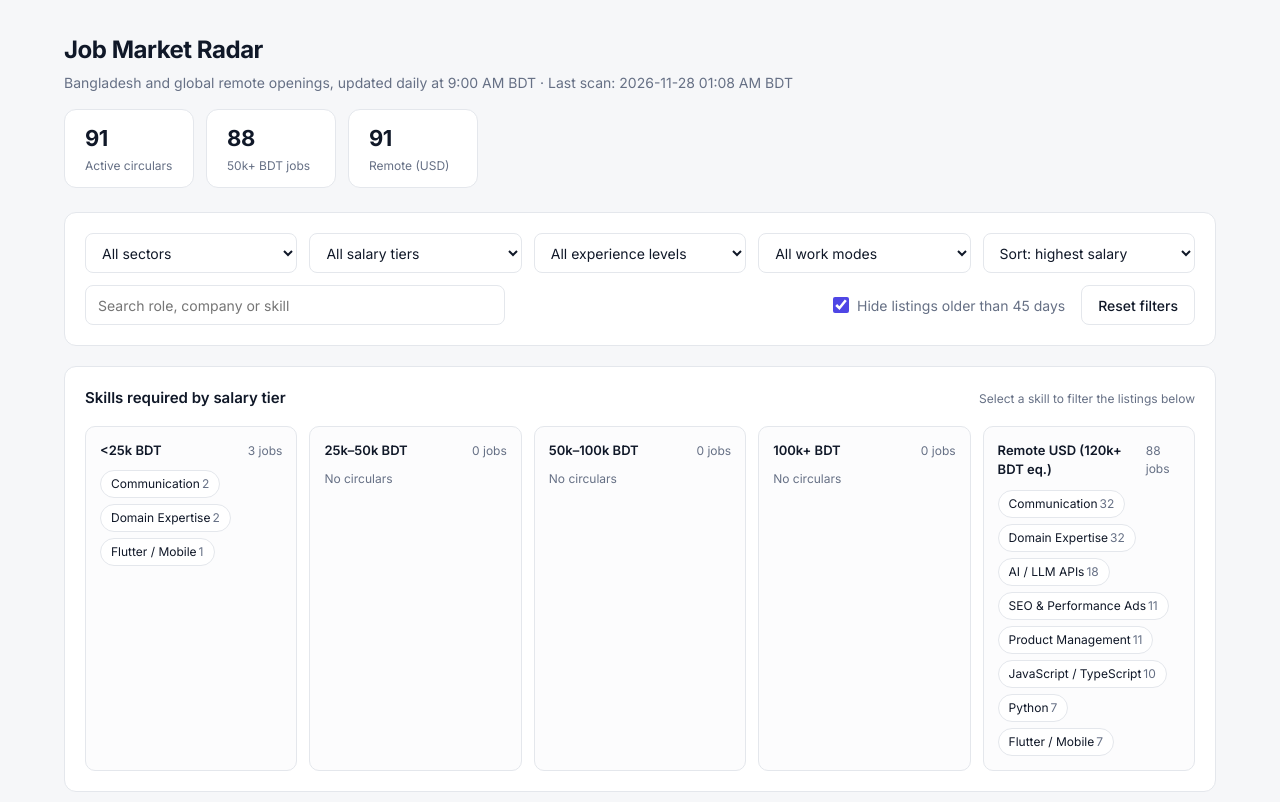
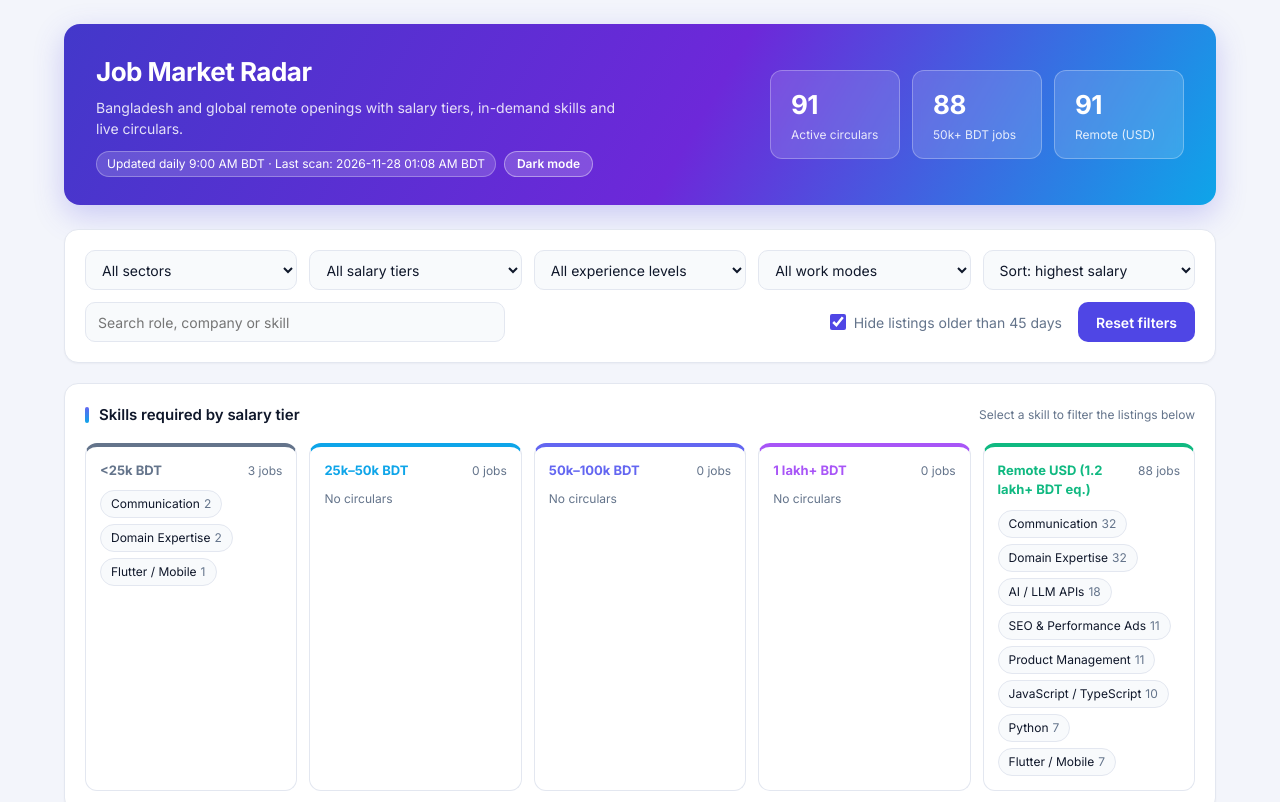
Before and after one commit to protwoy007/job_requirements, a plain HTML site: page docs/index.html in a window 1280 px wide. Shown: the top 802 px of the page. Drawn offline with nearby package versions, Linux system fonts and the light colour scheme.

Commit message:
Add light/dark theme toggle

```diff
--- a/docs/index.html
+++ b/docs/index.html
@@ -4,25 +4,74 @@
   <meta charset="UTF-8" />
   <meta name="viewport" content="width=device-width, initial-scale=1.0" />
   <title>BD Job Market Radar</title>
+  <script>
+    (function () {
+      var t = null;
+      try { t = localStorage.getItem("theme"); } catch (e) {}
+      if (!t) t = window.matchMedia && window.matchMedia("(prefers-color-scheme: dark)").matches ? "dark" : "light";
+      document.documentElement.setAttribute("data-theme", t);
+    })();
+  </script>
   <link rel="preconnect" href="https://fonts.googleapis.com" />
   <link rel="preconnect" href="https://fonts.gstatic.com" crossorigin />
   <link href="https://fonts.googleapis.com/css2?family=Inter:wght@400;500;600;700&display=swap" rel="stylesheet" />
   <script src="https://cdn.jsdelivr.net/npm/chart.js"></script>
   <style>
     :root {
-      --bg: #f6f7f9;
+      color-scheme: light;
+      --bg: #f3f5fb;
       --surface: #ffffff;
-      --border: #e4e7ec;
-      --text: #101828;
-      --muted: #667085;
+      --border: #e3e7f0;
+      --text: #0f172a;
+      --muted: #64748b;
       --accent: #4f46e5;
       --accent-soft: #eef2ff;
-      --green: #067647;
-      --green-soft: #ecfdf3;
-      --amber-soft: #fffaeb;
-      --amber: #b54708;
-      --blue-soft: #eff8ff;
-      --blue: #175cd3;
+      --accent-border: #c7d2fe;
+      --field: #f8fafc;
+      --tag-bg: #f1f5f9;
+      --tag-fg: #475569;
+      --mode-bg: #fef3c7;
+      --mode-fg: #92400e;
+      --skill-bg: #eef2ff;
+      --skill-fg: #4338ca;
+      --roi-bg: linear-gradient(135deg, #eef2ff, #ecfeff);
+      --roi-border: #c7d2fe;
+      --roi-fg: #312e81;
+      --hero: linear-gradient(120deg, #4338ca 0%, #6d28d9 55%, #0ea5e9 100%);
+      --shadow: 0 1px 2px rgba(15,23,42,0.04);
+      --shadow-hover: 0 6px 18px rgba(15,23,42,0.08);
+      --sec-bg-l: 92%;
+      --sec-fg-l: 32%;
+      --sec-bg-s: 85%;
+      --sec-fg-s: 70%;
+    }
+    :root[data-theme="dark"] {
+      color-scheme: dark;
+      --bg: #0b1020;
+      --surface: #121a30;
+      --border: #25304d;
+      --text: #e6e9f5;
+      --muted: #94a3c0;
+      --accent: #818cf8;
+      --accent-soft: rgba(99,102,241,0.16);
+      --accent-border: rgba(129,140,248,0.4);
+      --field: #0e1630;
+      --tag-bg: #1c2744;
+      --tag-fg: #b6c0dc;
+      --mode-bg: rgba(245,158,11,0.16);
+      --mode-fg: #fbbf24;
+      --skill-bg: rgba(99,102,241,0.2);
+      --skill-fg: #a5b4fc;
+      --roi-bg: linear-gradient(135deg, rgba(99,102,241,0.16), rgba(14,165,233,0.12));
+      --roi-border: rgba(129,140,248,0.35);
+      --roi-fg: #c7d2fe;
+      --hero: linear-gradient(120deg, #312e81 0%, #5b21b6 55%, #0369a1 100%);
+      --shadow: 0 1px 2px rgba(0,0,0,0.4);
+      --shadow-hover: 0 8px 22px rgba(0,0,0,0.45);
+      --sec-bg-l: 22%;
+      --sec-fg-l: 80%;
+      --sec-bg-s: 50%;
+      --sec-fg-s: 85%;
     }
     * { box-sizing: border-box; margin: 0; padding: 0; }
     body {
@@ -33,63 +82,78 @@
       line-height: 1.5;
       -webkit-font-smoothing: antialiased;
     }
-    .wrap { max-width: 1200px; margin: 0 auto; padding: 32px 24px 64px; }
-    .topbar { display: flex; flex-wrap: wrap; justify-content: space-between; align-items: flex-end; gap: 16px; margin-bottom: 24px; }
-    .topbar h1 { font-size: 24px; font-weight: 700; letter-spacing: -0.02em; }
-    .topbar p { color: var(--muted); margin-top: 4px; }
-    .kpis { display: grid; grid-template-columns: repeat(3, minmax(120px, 1fr)); gap: 12px; }
-    .kpi { background: var(--surface); border: 1px solid var(--border); border-radius: 12px; padding: 12px 20px; min-width: 130px; }
-    .kpi .v { font-size: 22px; font-weight: 700; letter-spacing: -0.02em; }
-    .kpi .l { font-size: 12px; color: var(--muted); margin-top: 2px; }
-    .card { background: var(--surface); border: 1px solid var(--border); border-radius: 12px; padding: 20px; margin-bottom: 20px; }
-    .card-head { display: flex; flex-wrap: wrap; justify-content: space-between; align-items: baseline; gap: 8px; margin-bottom: 16px; }
-    .card-head h2 { font-size: 15px; font-weight: 600; }
+    .wrap { max-width: 1200px; margin: 0 auto; padding: 24px 24px 64px; }
+    .hero {
+      background: var(--hero);
+      border-radius: 16px;
+      padding: 28px 32px;
+      color: #fff;
+      display: flex; flex-wrap: wrap; justify-content: space-between; align-items: center; gap: 24px;
+      margin-bottom: 24px;
+      box-shadow: 0 10px 30px rgba(79, 70, 229, 0.25);
+    }
+    .hero h1 { font-size: 26px; font-weight: 700; letter-spacing: -0.02em; }
+    .hero p { color: rgba(255,255,255,0.85); margin-top: 6px; max-width: 520px; }
+    .hero-meta { display: flex; flex-wrap: wrap; align-items: center; gap: 8px; margin-top: 12px; }
+    .theme-btn { font: inherit; font-size: 12px; font-weight: 600; padding: 3px 12px; border-radius: 999px; border: 1px solid rgba(255,255,255,0.4); background: rgba(255,255,255,0.18); color: #fff; cursor: pointer; }
+    .theme-btn:hover { background: rgba(255,255,255,0.3); }
+    .hero .stamp { display: inline-block; font-size: 12px; background: rgba(255,255,255,0.16); border: 1px solid rgba(255,255,255,0.28); padding: 3px 10px; border-radius: 999px; }
+    .kpis { display: flex; gap: 12px; flex-wrap: wrap; }
+    .kpi { background: rgba(255,255,255,0.14); border: 1px solid rgba(255,255,255,0.28); border-radius: 12px; padding: 14px 20px; min-width: 130px; backdrop-filter: blur(4px); }
+    .kpi .v { font-size: 26px; font-weight: 700; letter-spacing: -0.02em; }
+    .kpi .l { font-size: 12px; color: rgba(255,255,255,0.85); margin-top: 2px; }
+    .card { background: var(--surface); border: 1px solid var(--border); border-radius: 14px; padding: 20px; margin-bottom: 20px; box-shadow: var(--shadow); }
+    .card-head { display: flex; flex-wrap: wrap; justify-content: space-between; align-items: center; gap: 8px; margin-bottom: 16px; }
+    .card-head h2 { font-size: 15px; font-weight: 600; display: flex; align-items: center; gap: 10px; }
+    .card-head h2::before { content: ""; width: 4px; height: 16px; border-radius: 2px; background: linear-gradient(180deg, #6366f1, #0ea5e9); }
     .card-head .hint { font-size: 12px; color: var(--muted); }
     .filters { display: grid; grid-template-columns: repeat(5, 1fr); gap: 12px; }
     select, input[type="text"] {
       width: 100%; height: 40px; padding: 0 12px; font: inherit; color: var(--text);
-      background: var(--surface); border: 1px solid var(--border); border-radius: 8px; outline: none;
+      background: var(--field); border: 1px solid var(--border); border-radius: 10px; outline: none;
     }
-    select:focus, input[type="text"]:focus { border-color: var(--accent); box-shadow: 0 0 0 3px var(--accent-soft); }
+    select:focus, input[type="text"]:focus { border-color: var(--accent); background: var(--surface); box-shadow: 0 0 0 3px rgba(99,102,241,0.18); }
     .filter-row { display: flex; flex-wrap: wrap; justify-content: space-between; align-items: center; gap: 12px; margin-top: 12px; }
     .filter-row input[type="text"] { max-width: 420px; }
     .filter-row .right { display: flex; align-items: center; gap: 16px; }
     label.check { display: flex; align-items: center; gap: 8px; color: var(--muted); cursor: pointer; }
     input[type="checkbox"] { accent-color: var(--accent); width: 16px; height: 16px; }
-    .btn { height: 40px; padding: 0 16px; font: inherit; font-weight: 500; color: var(--text); background: var(--surface); border: 1px solid var(--border); border-radius: 8px; cursor: pointer; }
-    .btn:hover { background: var(--bg); }
+    .btn { height: 40px; padding: 0 18px; font: inherit; font-weight: 600; color: #fff; background: #4f46e5; border: 0; border-radius: 10px; cursor: pointer; }
+    .btn:hover { background: #4338ca; }
     .matrix { display: grid; grid-template-columns: repeat(5, 1fr); gap: 12px; }
-    .tier { border: 1px solid var(--border); border-radius: 10px; padding: 14px; background: #fcfcfd; }
-    .tier-top { display: flex; justify-content: space-between; align-items: baseline; margin-bottom: 10px; }
-    .tier-top .name { font-weight: 600; font-size: 13px; }
-    .tier-top .cnt { font-size: 12px; color: var(--muted); }
+    .tier { --c: #64748b; border: 1px solid var(--border); border-top: 4px solid var(--c); border-radius: 12px; padding: 14px; background: var(--surface); }
+    .tier.t0 { --c: #64748b; } .tier.t1 { --c: #0ea5e9; } .tier.t2 { --c: #6366f1; } .tier.t3 { --c: #a855f7; } .tier.t4 { --c: #10b981; }
+    .tier-top { display: flex; justify-content: space-between; align-items: baseline; margin-bottom: 10px; gap: 6px; }
+    .tier-top .name { font-weight: 700; font-size: 13px; color: var(--c); }
+    .tier-top .cnt { font-size: 12px; color: var(--muted); white-space: nowrap; }
     .chips { display: flex; flex-wrap: wrap; gap: 6px; }
-    .chip { font: inherit; font-size: 12px; padding: 4px 10px; border-radius: 999px; border: 1px solid var(--border); background: var(--surface); color: var(--text); cursor: pointer; }
-    .chip:hover, .chip.active { border-color: var(--accent); background: var(--accent-soft); color: var(--accent); }
-    .chip .n { color: var(--muted); margin-left: 2px; }
+    .chip { font: inherit; font-size: 12px; padding: 4px 10px; border-radius: 999px; border: 1px solid var(--border); background: var(--field); color: var(--text); cursor: pointer; }
+    .tier .chip:hover { border-color: var(--c); color: var(--c); background: var(--surface); }
+    .chip.active { border-color: var(--accent); background: var(--accent-soft); color: var(--accent); font-weight: 600; }
+    .chip .n { color: var(--muted); margin-left: 4px; }
     .empty-note { font-size: 12px; color: var(--muted); }
     .two-col { display: grid; grid-template-columns: 2fr 1fr; gap: 20px; }
     .two-col .card { margin-bottom: 0; }
-    .roi-box { margin-top: 16px; padding: 12px; background: var(--accent-soft); border-radius: 8px; font-size: 13px; color: #3730a3; }
-    .roi-box .t { font-weight: 600; margin-bottom: 4px; }
+    .roi-box { margin-top: 16px; padding: 14px; background: var(--roi-bg); border: 1px solid var(--roi-border); border-radius: 10px; font-size: 13px; color: var(--roi-fg); }
+    .roi-box .t { font-weight: 700; margin-bottom: 4px; }
     .scroll { max-height: 180px; overflow-y: auto; }
     .section-gap { margin-top: 20px; }
-    .badge-filter { font-size: 12px; padding: 4px 10px; border-radius: 999px; background: var(--accent-soft); color: var(--accent); border: 1px solid #c7d2fe; cursor: pointer; }
+    .badge-filter { font-size: 12px; padding: 4px 10px; border-radius: 999px; background: var(--accent-soft); color: var(--accent); border: 1px solid var(--accent-border); cursor: pointer; }
     .hidden { display: none; }
     .jobs { display: grid; grid-template-columns: repeat(2, 1fr); gap: 12px; }
-    .job { border: 1px solid var(--border); border-radius: 10px; padding: 16px; display: flex; flex-direction: column; justify-content: space-between; background: var(--surface); }
-    .job:hover { border-color: #c7d2fe; box-shadow: 0 1px 3px rgba(16,24,40,0.08); }
+    .job { border: 1px solid var(--border); border-left: 4px solid #6366f1; border-radius: 12px; padding: 16px; display: flex; flex-direction: column; justify-content: space-between; background: var(--surface); transition: box-shadow 0.15s, transform 0.15s; }
+    .job:hover { box-shadow: var(--shadow-hover); transform: translateY(-1px); }
     .job-top { display: flex; justify-content: space-between; align-items: flex-start; gap: 12px; }
     .job h3 { font-size: 15px; font-weight: 600; }
     .job .meta { font-size: 13px; color: var(--muted); margin-top: 2px; }
-    .salary { font-size: 13px; font-weight: 600; color: var(--green); background: var(--green-soft); padding: 4px 10px; border-radius: 6px; white-space: nowrap; }
+    .salary { font-size: 13px; font-weight: 700; color: #fff; background: linear-gradient(135deg, #059669, #10b981); padding: 4px 10px; border-radius: 8px; white-space: nowrap; }
     .tags { display: flex; flex-wrap: wrap; gap: 6px; margin-top: 12px; }
-    .tag { font-size: 12px; padding: 2px 8px; border-radius: 6px; background: var(--bg); color: var(--muted); }
-    .tag.sector { background: var(--blue-soft); color: var(--blue); }
-    .tag.mode { background: var(--amber-soft); color: var(--amber); }
-    .tag.skill { background: var(--accent-soft); color: var(--accent); }
+    .tag { font-size: 12px; padding: 2px 8px; border-radius: 6px; background: var(--tag-bg); color: var(--tag-fg); }
+    .tag.sector { background: hsl(var(--sh) var(--sec-bg-s) var(--sec-bg-l)); color: hsl(var(--sh) var(--sec-fg-s) var(--sec-fg-l)); }
+    .tag.mode { background: var(--mode-bg); color: var(--mode-fg); }
+    .tag.skill { background: var(--skill-bg); color: var(--skill-fg); }
     .job-foot { display: flex; justify-content: space-between; align-items: center; margin-top: 14px; padding-top: 12px; border-top: 1px solid var(--border); font-size: 12px; color: var(--muted); }
-    .job-foot a { color: var(--accent); font-weight: 500; text-decoration: none; }
+    .job-foot a { color: var(--accent); font-weight: 600; text-decoration: none; }
     .job-foot a:hover { text-decoration: underline; }
     .none { grid-column: 1 / -1; text-align: center; color: var(--muted); padding: 32px 0; }
     @media (max-width: 980px) {
@@ -101,18 +165,22 @@
     }
     @media (max-width: 560px) {
       .filters, .matrix { grid-template-columns: 1fr; }
-      .kpis { grid-template-columns: 1fr 1fr 1fr; }
-      .kpi { padding: 10px 12px; min-width: 0; }
+      .hero { padding: 20px; }
+      .kpi { min-width: 0; flex: 1; padding: 10px 12px; }
     }
   </style>
 </head>
 <body>
   <div class="wrap">
 
-    <div class="topbar">
+    <div class="hero">
       <div>
         <h1>Job Market Radar</h1>
-        <p>Bangladesh and global remote openings, updated daily at 9:00 AM BDT &middot; Last scan: <span id="lastScan">Loading...</span></p>
+        <p>Bangladesh and global remote openings with salary tiers, in-demand skills and live circulars.</p>
+        <div class="hero-meta">
+          <span class="stamp">Updated daily 9:00 AM BDT &middot; Last scan: <span id="lastScan">Loading...</span></span>
+          <button id="themeToggle" class="theme-btn" type="button">Dark mode</button>
+        </div>
       </div>
       <div class="kpis">
         <div class="kpi"><div id="statTotal" class="v">0</div><div class="l">Active circulars</div></div>
@@ -129,8 +197,8 @@
           <option value="<25k BDT">&lt;25k BDT</option>
           <option value="25k–50k BDT">25k–50k BDT</option>
           <option value="50k–100k BDT">50k–100k BDT</option>
-          <option value="100k+ BDT">100k+ BDT</option>
-          <option value="Remote USD (120k+ BDT eq.)">Remote USD (120k+ BDT eq.)</option>
+          <option value="100k+ BDT">1 lakh+ BDT</option>
+          <option value="Remote USD (120k+ BDT eq.)">Remote USD (1.2 lakh+ BDT eq.)</option>
         </select>
         <select id="fExp">
           <option value="ALL">All experience levels</option>
@@ -227,7 +295,26 @@
     let ownedSkills = new Set();
     let chartInstance = null;
 
-    const fmtBDT = n => "৳" + Math.round(n / 1000) + "k";
+    const fmtBDT = n => {
+      if (n >= 100000) return "৳" + (Math.round(n / 10000) / 10) + " lakh";
+      return "৳" + Math.round(n / 1000) + "k";
+    };
+
+    const tierLabel = t => t.replace("120k+", "1.2 lakh+").replace("100k+", "1 lakh+");
+
+    const tierColors = {
+      "<25k BDT": "#64748b",
+      "25k–50k BDT": "#0ea5e9",
+      "50k–100k BDT": "#6366f1",
+      "100k+ BDT": "#a855f7",
+      "Remote USD (120k+ BDT eq.)": "#10b981"
+    };
+
+    const sectorHue = name => {
+      let h = 0;
+      for (const ch of name) h = (h * 31 + ch.charCodeAt(0)) % 360;
+      return h;
+    };
 
     async function loadData() {
       try {
@@ -273,12 +360,12 @@
     function renderUnlockMatrix() {
       const grid = document.getElementById("unlockGrid");
       grid.innerHTML = "";
-      DATA.salary_unlock_matrix.forEach(row => {
+      DATA.salary_unlock_matrix.forEach((row, idx) => {
         const box = document.createElement("div");
-        box.className = "tier";
+        box.className = "tier t" + idx;
         box.innerHTML = `
           <div class="tier-top">
-            <span class="name">${row.tier}</span>
+            <span class="name">${tierLabel(row.tier)}</span>
             <span class="cnt">${row.job_count} jobs</span>
           </div>
           <div class="chips">
@@ -300,6 +387,10 @@
 
     function renderChart() {
       const top = DATA.trending_skills.slice(0, 10);
+      const dark = document.documentElement.getAttribute("data-theme") === "dark";
+      const tick = dark ? "#94a3c0" : "#667085";
+      const gridC = dark ? "#25304d" : "#eaecf0";
+      const legendC = dark ? "#c3cbe3" : "#475467";
       const ctx = document.getElementById("skillsChart").getContext("2d");
       if (chartInstance) chartInstance.destroy();
       Chart.defaults.font.family = "Inter, -apple-system, Segoe UI, Roboto, Arial, sans-serif";
@@ -308,16 +399,16 @@
         data: {
           labels: top.map(x => x.skill),
           datasets: [
-            { label: "Demand (30 days)", data: top.map(x => x.count_30d), backgroundColor: "#a5b4fc", borderRadius: 4 },
-            { label: "Roles paying 50k+ BDT", data: top.map(x => x.unlocks_50k_plus), backgroundColor: "#4f46e5", borderRadius: 4 }
+            { label: "Demand (30 days)", data: top.map(x => x.count_30d), backgroundColor: dark ? "#38bdf8" : "#38bdf8", borderRadius: 4 },
+            { label: "Roles paying 50k+ BDT", data: top.map(x => x.unlocks_50k_plus), backgroundColor: dark ? "#8b5cf6" : "#7c3aed", borderRadius: 4 }
           ]
         },
         options: {
           responsive: true,
-          plugins: { legend: { position: "bottom", labels: { color: "#475467", boxWidth: 12, boxHeight: 12, font: { size: 12 } } } },
+          plugins: { legend: { position: "bottom", labels: { color: legendC, boxWidth: 12, boxHeight: 12, font: { size: 12 } } } },
           scales: {
-            x: { ticks: { color: "#667085", font: { size: 11 } }, grid: { display: false } },
-            y: { ticks: { color: "#667085", font: { size: 11 } }, grid: { color: "#eaecf0" } }
+            x: { ticks: { color: tick, font: { size: 11 } }, grid: { display: false } },
+            y: { ticks: { color: tick, font: { size: 11 } }, grid: { color: gridC } }
           }
         }
       });
@@ -397,7 +488,7 @@
 
       const container = document.getElementById("circularList");
       container.innerHTML = list.map(c => `
-        <div class="job">
+        <div class="job" style="border-left-color:${tierColors[c.salary_tier] || '#6366f1'}">
           <div>
             <div class="job-top">
               <div>
@@ -407,7 +498,7 @@
               <span class="salary">${fmtBDT(c.salary_bdt_min)}–${fmtBDT(c.salary_bdt_max)}${c.salary_is_estimated ? " est." : ""}</span>
             </div>
             <div class="tags">
-              <span class="tag sector">${c.sector}</span>
+              <span class="tag sector" style="--sh:${sectorHue(c.sector)}">${c.sector}</span>
               <span class="tag">${c.experience_level}</span>
               <span class="tag mode">${c.work_mode}</span>
               ${c.skills.map(s => `<span class="tag skill">${s}</span>`).join("")}
@@ -421,6 +512,21 @@
       `).join("") || `<div class="none">No circulars match your filters.</div>`;
     }
 
+    const themeBtn = document.getElementById("themeToggle");
+    function syncThemeButton() {
+      const dark = document.documentElement.getAttribute("data-theme") === "dark";
+      themeBtn.textContent = dark ? "Light mode" : "Dark mode";
+    }
+    themeBtn.addEventListener("click", () => {
+      const dark = document.documentElement.getAttribute("data-theme") === "dark";
+      const next = dark ? "light" : "dark";
+      document.documentElement.setAttribute("data-theme", next);
+      try { localStorage.setItem("theme", next); } catch (e) {}
+      syncThemeButton();
+      if (chartInstance) renderChart();
+    });
+    syncThemeButton();
+
     loadData();
   </script>
 </body>
```
